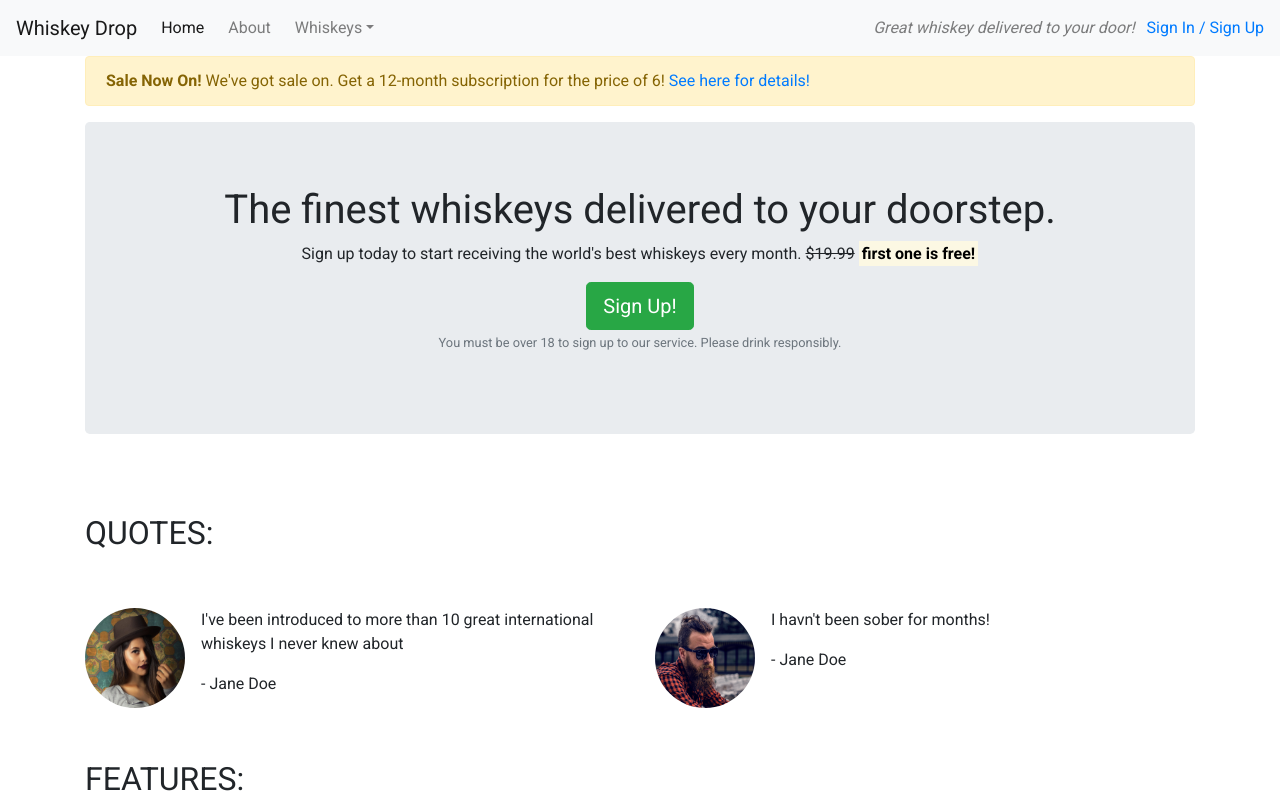
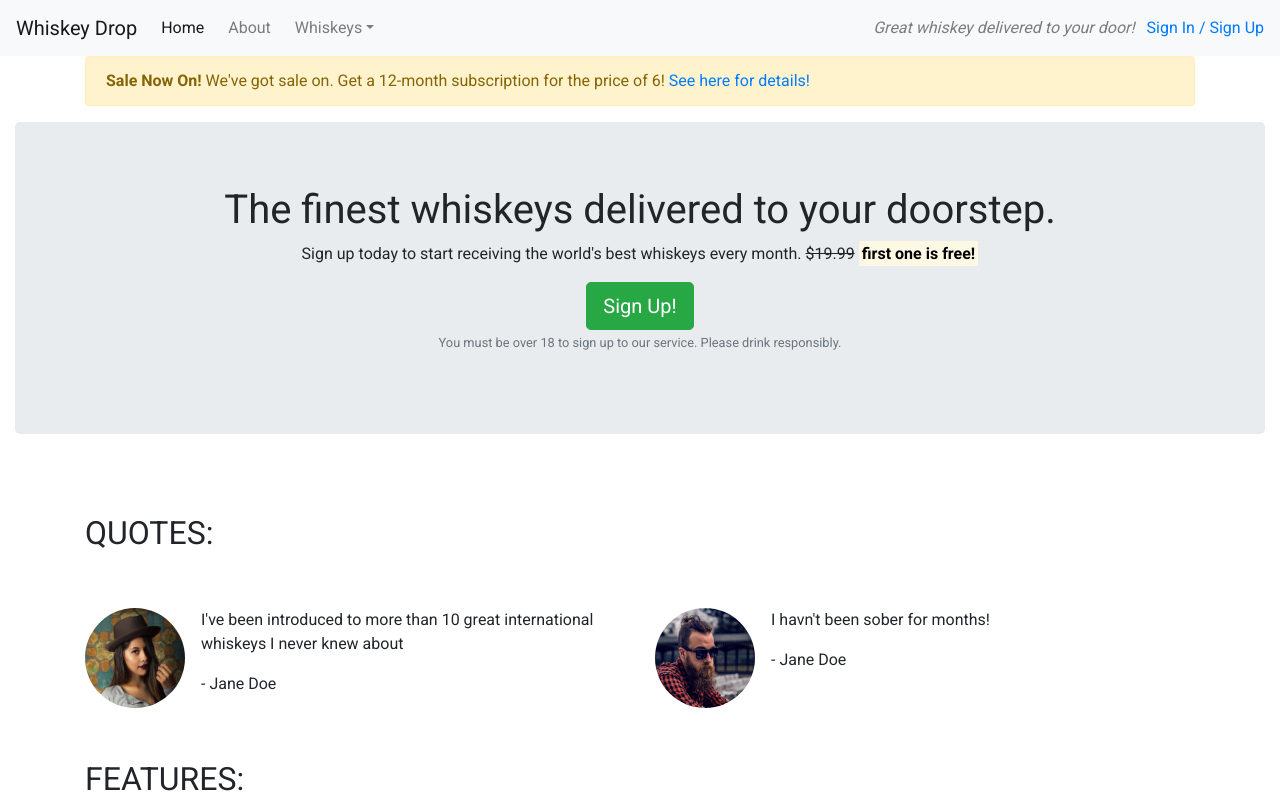
Before and after one commit to kashinak/Whiskey-, a plain HTML site: page index.html in a window 1280 px wide. Shown: the top 802 px of the page. Drawn offline with nearby package versions, Linux system fonts and the light colour scheme.

```diff
--- a/index.html
+++ b/index.html
@@ -54,7 +54,7 @@
     <!-- /.alert -->
 
 	<!-- Callout -->
-	<div class="container callout-container">
+	<div class="container-fluid callout-container">
         <div class="row">
             <div class="col-12">
                 <section class="callout jumbotron text-center">
```
